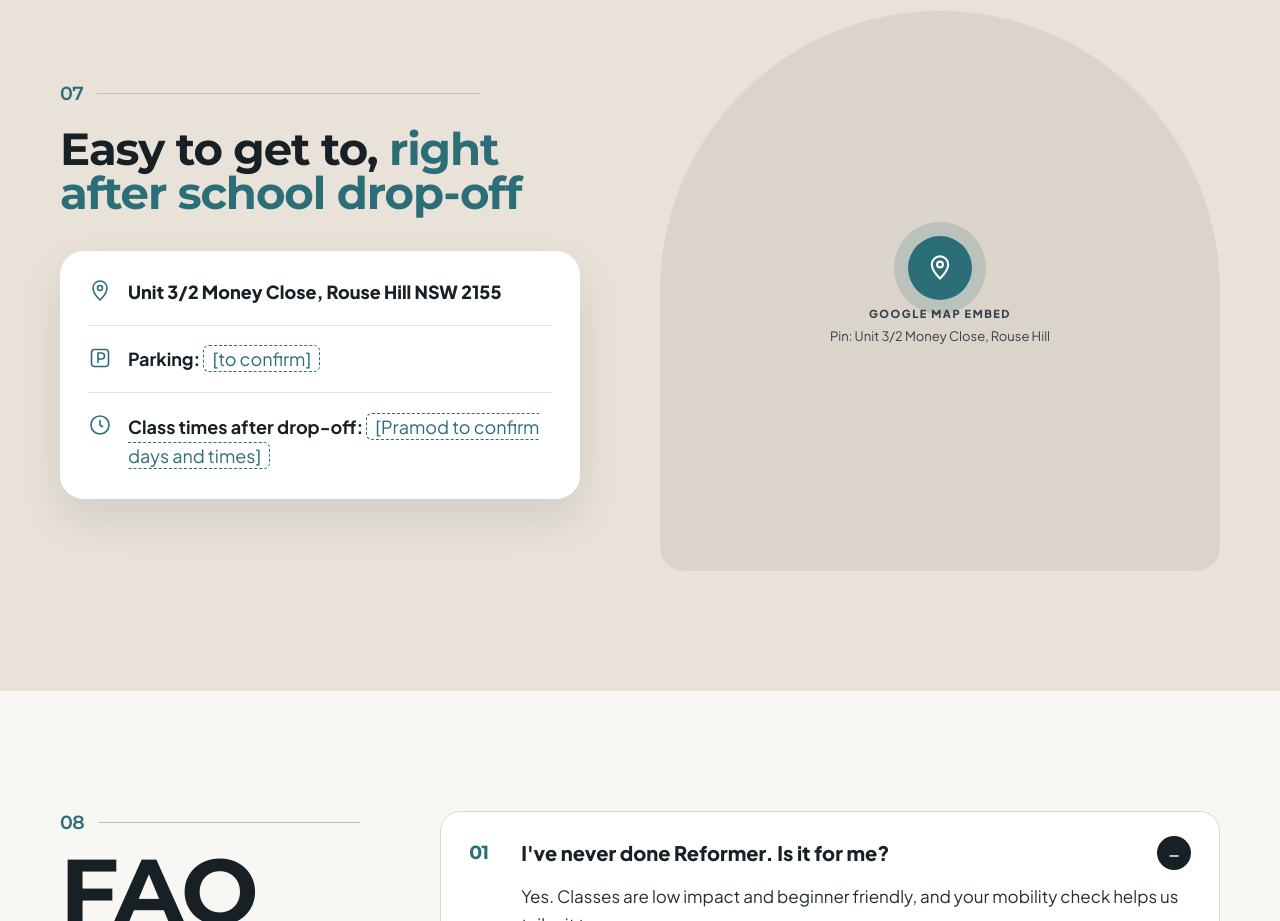
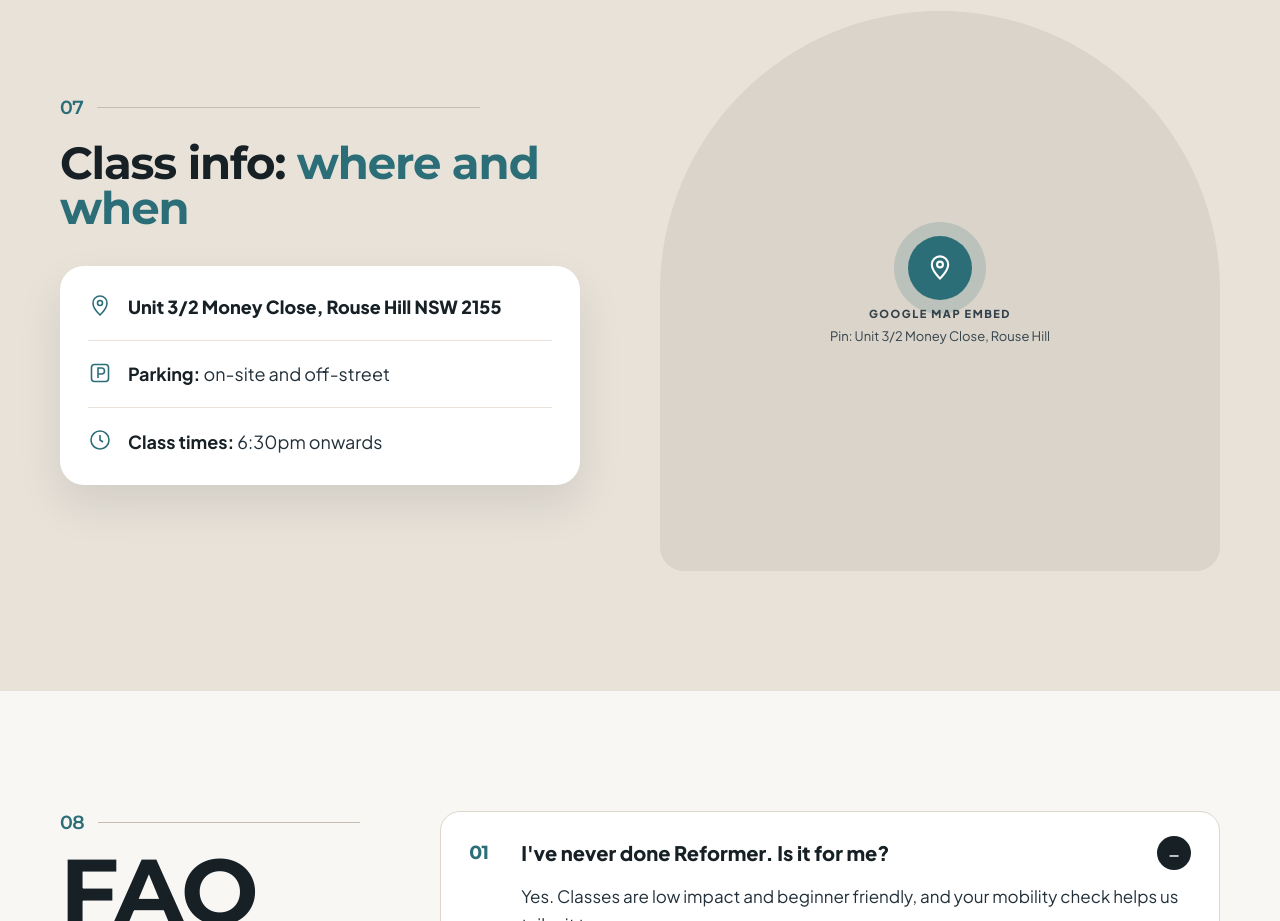
Before and after one commit to Amplihub/yoga-tribe, a plain HTML site: page index.html in a window 1280 px wide. Shown: the part 7200-8121 px from the top of the page. Drawn offline with Linux system fonts and the light colour scheme.

Commit message:
Reframe location section as class info with parking and times
Co-Authored-By: Claude Opus 5.5 <noreply@anthropic.com>

```diff
--- a/index.html
+++ b/index.html
@@ -248,11 +248,11 @@ details summary::-webkit-details-marker{display:none}
   <div style="max-width: 1240px; margin: 0 auto; padding: 0 40px; box-sizing: border-box; display: flex; flex-wrap: wrap; gap: 56px 80px; align-items: center">
     <div style="flex: 1 1 440px; min-width: 0">
       <div style="display: flex; align-items: center; gap: 14px; max-width: 420px"><span class="serif" style="font-size: 19px; color: #2C6E78">07</span><span style="flex: 1; height: 1px; background: #C5BDB1"></span></div>
-      <h2 class="serif" style="margin: 22px 0 0; font-size: 45px; line-height: .98; font-weight: 700; color: #162025">Easy to get to, <em style="font-weight: 700; color: #2C6E78">right after school drop-off</em></h2>
+      <h2 class="serif" style="margin: 22px 0 0; font-size: 45px; line-height: .98; font-weight: 700; color: #162025">Class info: <em style="font-weight: 700; color: #2C6E78">where and when</em></h2>
       <div style="margin-top: 36px; background: #FFFFFF; border-radius: 24px; padding: 8px 28px; box-shadow: 0 20px 44px rgba(22,32,37,.1)">
         <div style="display: flex; gap: 16px; padding: 20px 0; border-bottom: 1px solid #E8E2D9"><svg width="24" height="24" viewBox="0 0 24 24" fill="none" stroke="#2C6E78" stroke-width="1.6" aria-hidden="true" style="flex: 0 0 24px"><path d="M12 21s-7-6.5-7-12a7 7 0 0 1 14 0c0 5.5-7 12-7 12z"></path><circle cx="12" cy="9" r="2.5"></circle></svg><span style="font-size: 18px; line-height: 1.45; color: #162025; font-weight: 800">Unit 3/2 Money Close, Rouse Hill NSW 2155</span></div>
-        <div style="display: flex; gap: 16px; padding: 20px 0; border-bottom: 1px solid #E8E2D9"><svg width="24" height="24" viewBox="0 0 24 24" fill="none" stroke="#2C6E78" stroke-width="1.6" aria-hidden="true" style="flex: 0 0 24px"><rect x="3.5" y="3.5" width="17" height="17" rx="3"></rect><path d="M10 17V7h3.5a3 3 0 0 1 0 6H10"></path></svg><span style="font-size: 18px; line-height: 1.45"><strong style="color: #162025">Parking:</strong> <span style="border: 1px dashed #2C6E78; border-radius: 6px; padding: 1px 8px; color: #2C6E78">[to confirm]</span></span></div>
-        <div style="display: flex; gap: 16px; padding: 20px 0"><svg width="24" height="24" viewBox="0 0 24 24" fill="none" stroke="#2C6E78" stroke-width="1.6" aria-hidden="true" style="flex: 0 0 24px"><circle cx="12" cy="12" r="9"></circle><path d="M12 7v5l3 2"></path></svg><span style="font-size: 18px; line-height: 1.6"><strong style="color: #162025">Class times after drop-off:</strong> <span style="border: 1px dashed #2C6E78; border-radius: 6px; padding: 1px 8px; color: #2C6E78">[Pramod to confirm days and times]</span></span></div>
+        <div style="display: flex; gap: 16px; padding: 20px 0; border-bottom: 1px solid #E8E2D9"><svg width="24" height="24" viewBox="0 0 24 24" fill="none" stroke="#2C6E78" stroke-width="1.6" aria-hidden="true" style="flex: 0 0 24px"><rect x="3.5" y="3.5" width="17" height="17" rx="3"></rect><path d="M10 17V7h3.5a3 3 0 0 1 0 6H10"></path></svg><span style="font-size: 18px; line-height: 1.45"><strong style="color: #162025">Parking:</strong> on-site and off-street</span></div>
+        <div style="display: flex; gap: 16px; padding: 20px 0"><svg width="24" height="24" viewBox="0 0 24 24" fill="none" stroke="#2C6E78" stroke-width="1.6" aria-hidden="true" style="flex: 0 0 24px"><circle cx="12" cy="12" r="9"></circle><path d="M12 7v5l3 2"></path></svg><span style="font-size: 18px; line-height: 1.6"><strong style="color: #162025">Class times:</strong> 6:30pm onwards</span></div>
       </div>
     </div>
     <div class="ph" style="flex: 1 1 480px; min-width: 0; height: 560px; border-radius: 280px 280px 24px 24px; background: #DAD4CA">
```
Also changed, not shown: mobile.html (+3 -3 lines).
